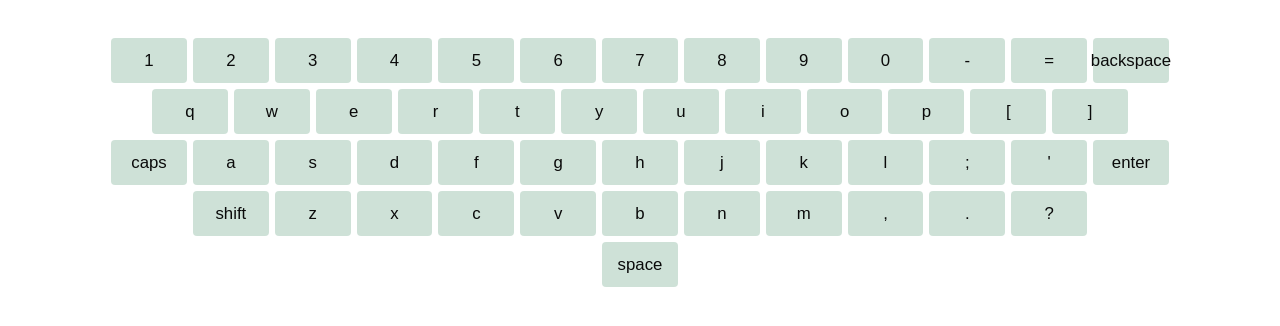
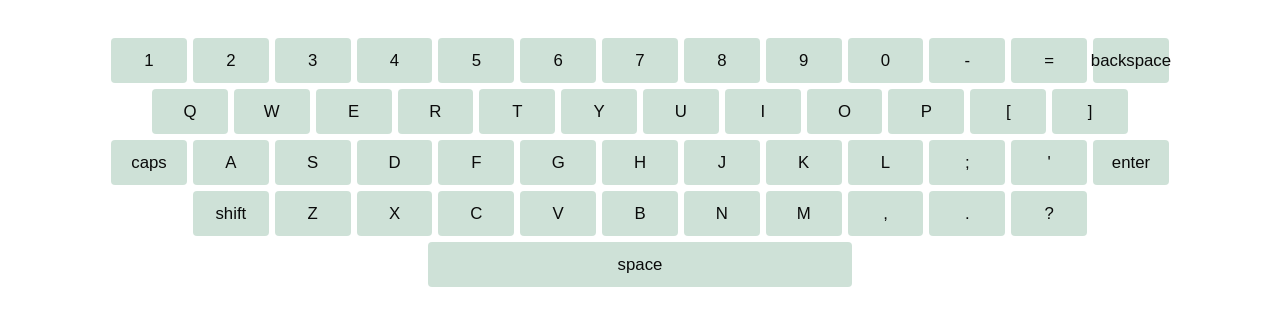
Before and after one commit to oreshkevich/keyboardTwo, a plain HTML site: page index.html in a window 1280 px wide. Drawn offline with Linux system fonts and the light colour scheme.

Commit message:
feat: arm

```diff
--- a/script.js
+++ b/script.js
@@ -28,39 +28,39 @@ class Keyboard {
       Minus: "-",
       Equal: "=",
       Backspace: "backspace",
-      KeyQ: "q",
-      KeyW: "w",
-      KeyE: "e",
-      KeyR: "r",
-      KeyT: "t",
-      KeyY: "y",
-      KeyU: "u",
-      KeyI: "i",
-      KeyO: "o",
-      KeyP: "p",
+      KeyQ: "Q",
+      KeyW: "W",
+      KeyE: "E",
+      KeyR: "R",
+      KeyT: "T",
+      KeyY: "Y",
+      KeyU: "U",
+      KeyI: "I",
+      KeyO: "O",
+      KeyP: "P",
       BracketLeft: "[",
       BracketRight: "]",
       CapsLock: "caps",
-      KeyA: "a",
-      KeyS: "s",
-      KeyD: "d",
-      KeyF: "f",
-      KeyG: "g",
-      KeyH: "h",
-      KeyJ: "j",
-      KeyK: "k",
-      KeyL: "l",
+      KeyA: "A",
+      KeyS: "S",
+      KeyD: "D",
+      KeyF: "F",
+      KeyG: "G",
+      KeyH: "H",
+      KeyJ: "J",
+      KeyK: "K",
+      KeyL: "L",
       Semicolon: ";",
       Quote: "'",
       Enter: "enter",
       ShiftLeft: "shift",
-      KeyZ: "z",
-      KeyX: "x",
-      KeyC: "c",
-      KeyV: "v",
-      KeyB: "b",
-      KeyN: "n",
-      KeyM: "m",
+      KeyZ: "Z",
+      KeyX: "X",
+      KeyC: "C",
+      KeyV: "V",
+      KeyB: "B",
+      KeyN: "N",
+      KeyM: "M",
       Comma: ",",
       Period: ".",
       Slash: "?",
@@ -74,7 +74,7 @@ class Keyboard {
       keyElement.setAttribute("type", "button");
       keyElement.classList.add("keyboard__key");
       keyElement.setAttribute("data", key);
-      keyElement.textContent = keyLayout[key].toLowerCase();
+      keyElement.textContent = keyLayout[key];
       fragment.appendChild(keyElement);
       if (insertLineBreak) {
         fragment.appendChild(document.createElement("br"));
--- a/style.css
+++ b/style.css
@@ -191,7 +191,10 @@
   background: #ad7fa8;
 }
 
-
+.keyboard__key:nth-last-child(1) {
+  width: 50%;
+  max-width: 424px;
+}
 /* .hide-keyboard {
   cursor: pointer;
   margin-top: 3px;
```
